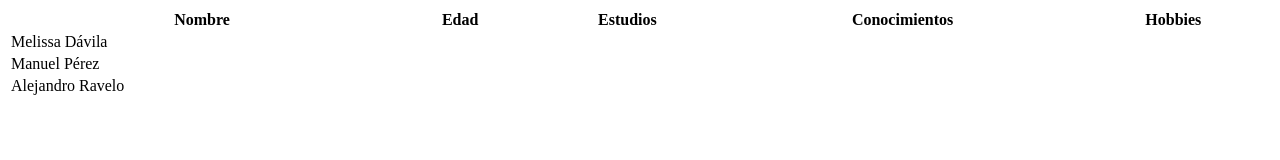
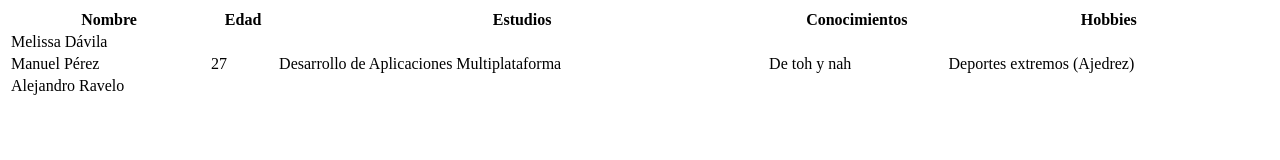
Before and after one commit to Pandacore/ejercicio-grupo-yodra, a plain HTML site: page index.html in a window 1280 px wide. Drawn offline with Linux system fonts and the light colour scheme.

Commit message:
Added Manuel info

```diff
--- a/index.html
+++ b/index.html
@@ -23,10 +23,10 @@
         </tr>
         <tr>
             <td>Manuel Pérez</td>
-            <td></td>
-            <td></td>
-            <td></td>
-            <td></td>
+            <td>27</td>
+            <td>Desarrollo de Aplicaciones Multiplataforma</td>
+            <td>De toh y nah</td>
+            <td>Deportes extremos (Ajedrez)</td>
         </tr>
         <tr>
             <td>Alejandro Ravelo</td>
```
